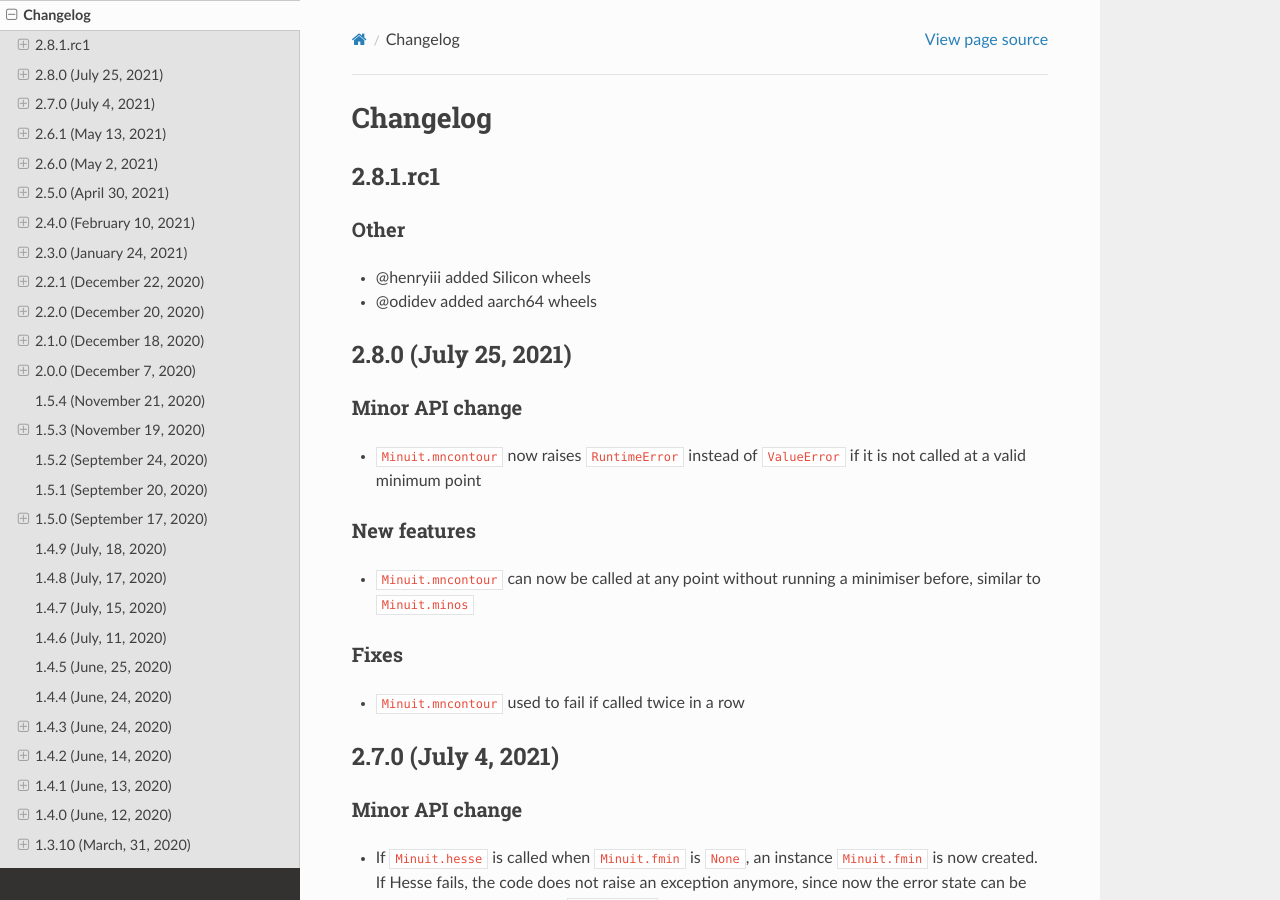
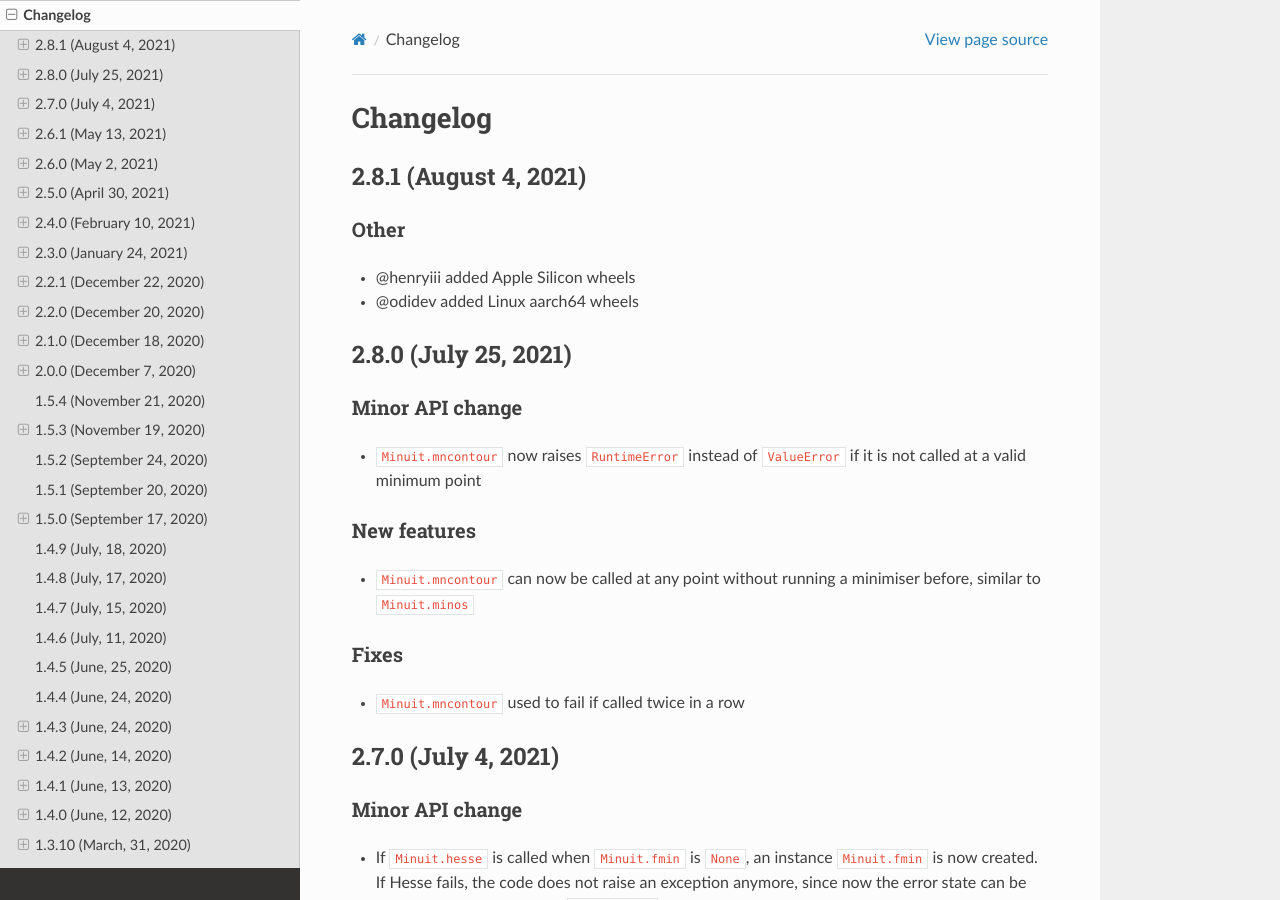
Before and after one commit to scikit-hep/iminuit, a Sphinx documentation site: the page built from doc/changelog.rst, in a window 1280 px wide and 900 px high. Built offline with Sphinx 7.4.7 and the Read the Docs theme 2.0.0, drawn with Linux system fonts in a browser that asks for light colours.

Commit message:
prepare release

```diff
--- a/doc/changelog.rst
+++ b/doc/changelog.rst
@@ -5,13 +5,13 @@
 Changelog
 =========
 
-2.8.1.rc1
----------
+2.8.1 (August 4, 2021)
+----------------------
 
 Other
 ~~~~~
-- @henryiii added Silicon wheels
-- @odidev added aarch64 wheels
+- @henryiii added Apple Silicon wheels
+- @odidev added Linux aarch64 wheels
 
 2.8.0 (July 25, 2021)
 ---------------------
--- a/src/iminuit/version.py
+++ b/src/iminuit/version.py
@@ -7,7 +7,7 @@
 # - Increase MAINTENANCE when fixing bugs without adding features
 # - During development, add suffix .devN with N >= 0
 # - For release candidates, add suffix .rcN with N >= 0
-version = "2.8.1.rc1"
+version = "2.8.1"
 
 # We list the corresponding ROOT version of the C++ Minuit2 library here
 root_version = "v6-25-01-1694-g187368db19"
```
